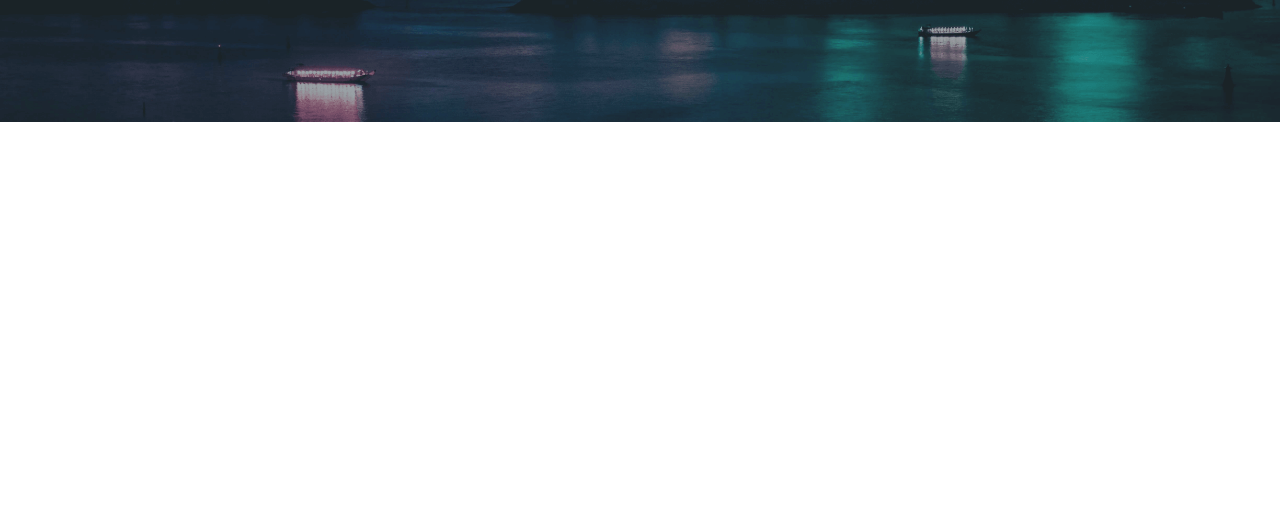
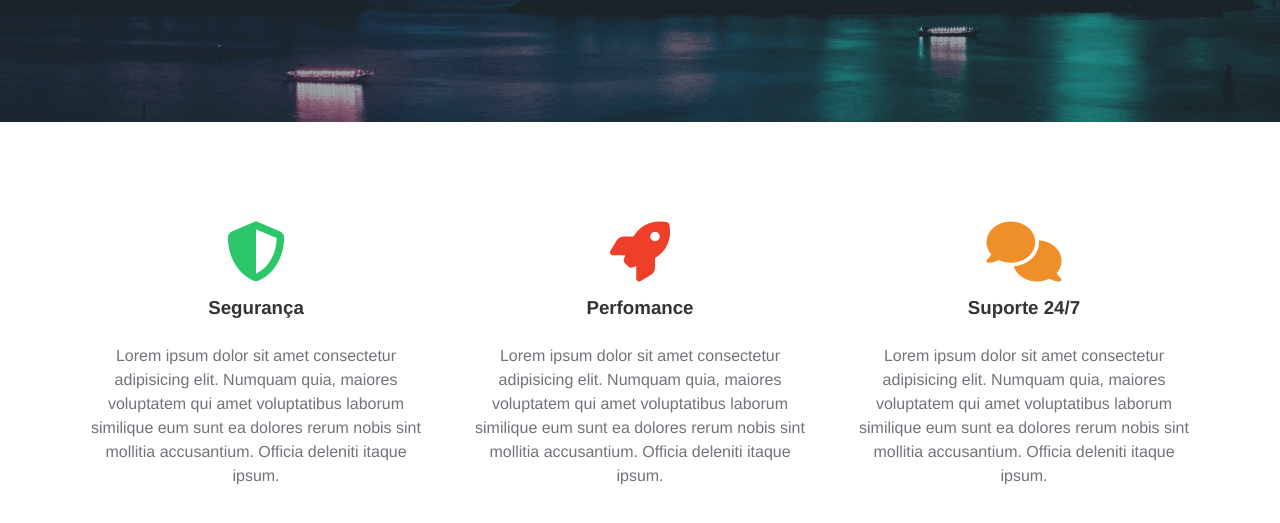
Before and after one commit to MarcosDavi-Dev/hDC-Host, a plain HTML site: page index.html in a window 1280 px wide. Shown: the part 377-900 px from the top of the page. Before the commit the page ends 800 px from the top, so only its background shows below. Drawn offline with Linux system fonts and the light colour scheme.

Commit message:
Seção de benefícios adicionada

```diff
--- a/css/styles.css
+++ b/css/styles.css
@@ -91,3 +91,46 @@ nav {
 .main-banner p {
     font-size: 32px;
 }
+
+/* Services */
+.services-container {
+    padding: 5rem 0;
+}
+
+.services-container ul {
+    display: flex;
+    width: 90%;
+    margin: 0 auto;
+}
+
+.services-container li {
+    flex: 1 1 200px;
+    list-style: none;
+    text-align: center;
+    padding: 20px;
+}
+
+.fas {
+    font-size: 60px;
+    margin-bottom: 15px;
+}
+
+.fa-shield-alt {
+    color: #2cc76a;
+}
+
+.fa-rocket {
+    color: #ef3f29;
+}
+
+.fa-comments {
+    color: #ef8f29;
+}
+
+.services-container h3 {
+    margin-bottom: 25px;
+}
+
+.services-container p {
+    line-height: 24px;
+}
--- a/index.html
+++ b/index.html
@@ -39,6 +39,25 @@
                 <h1>hDC Host</h1>
                 <p>Os melhores serviços para projetos de todos os tamanhos!</p>
             </div>
+            <section class="services-container">
+                <ul>
+                    <li>
+                        <i class="fas fa-shield-alt"></i>
+                        <h3>Segurança</h3>
+                        <p>Lorem ipsum dolor sit amet consectetur adipisicing elit. Numquam quia, maiores voluptatem qui amet voluptatibus laborum similique eum sunt ea dolores rerum nobis sint mollitia accusantium. Officia deleniti itaque ipsum.</p>
+                    </li>
+                    <li>
+                        <i class="fas fa-rocket"></i>
+                        <h3>Perfomance</h3>
+                        <p>Lorem ipsum dolor sit amet consectetur adipisicing elit. Numquam quia, maiores voluptatem qui amet voluptatibus laborum similique eum sunt ea dolores rerum nobis sint mollitia accusantium. Officia deleniti itaque ipsum.</p>
+                    </li>
+                    <li>
+                        <i class="fas fa-comments"></i>
+                        <h3>Suporte 24/7</h3>
+                        <p>Lorem ipsum dolor sit amet consectetur adipisicing elit. Numquam quia, maiores voluptatem qui amet voluptatibus laborum similique eum sunt ea dolores rerum nobis sint mollitia accusantium. Officia deleniti itaque ipsum.</p>
+                    </li>
+                </ul>
+            </section>
         </main>
     </div>
 </body>
```
